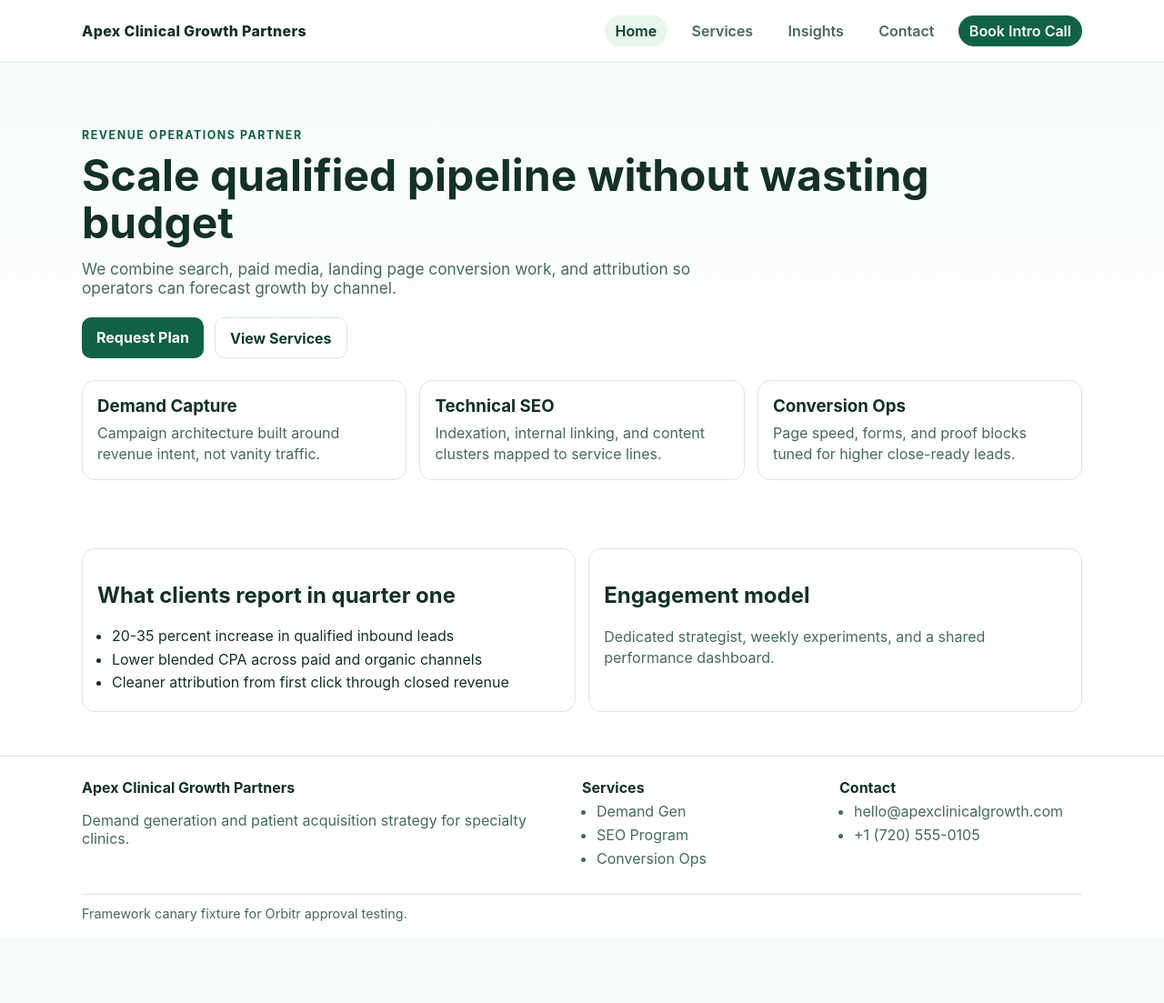
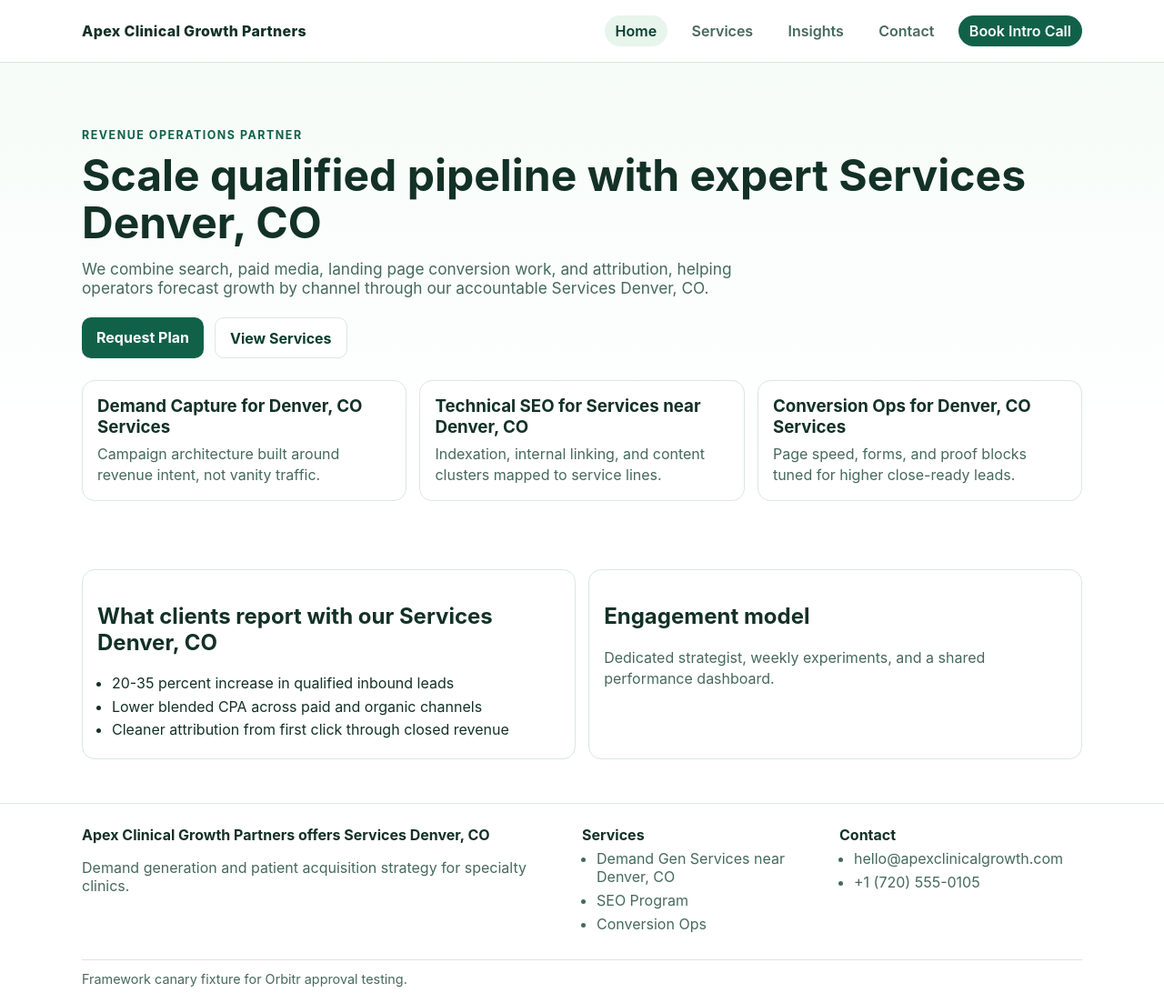
Before and after one commit to prjctlphbt/orbitr-canary-angular-20260228, a Jekyll site: the page index.html, which Jekyll copies as it is, in a window 1280 px wide and 1103 px high. Shown: the whole window at 91% size. Built offline with Jekyll 4.4.1, drawn with Linux system fonts in a browser that asks for light colours.

Commit message:
Refresh and update content: index.html

```diff
--- a/index.html
+++ b/index.html
@@ -1,57 +1,47 @@
-<!doctype html>
+<!DOCTYPE html>
+
 <html lang="en">
 <head>
-    <meta charset="UTF-8" />
-    <meta name="viewport" content="width=device-width, initial-scale=1.0" />
-    <meta name="description" content="Apex Clinical Growth Partners helps local service operators scale qualified pipeline with accountable digital marketing." />
-    <title>Apex Clinical Growth Partners | Growth Marketing</title>
-    <link rel="canonical" href="https://orbitr-canary-angular-20260228.pages.dev/">
-    <link rel="stylesheet" href="/assets/styles.css" />
-<script type="application/ld+json">
-{
-  "@context": "https://schema.org",
-  "@type": "AutoRepair",
-  "name": "Orbitr Canary Angular 20260228",
-  "url": "https://orbitr-canary-angular-20260228.pages.dev",
-  "telephone": "(720) 555-0105"
-}
-</script>
-</head>
+<meta charset="utf-8"/>
+<meta content="width=device-width, initial-scale=1.0" name="viewport"/>
+<meta content="Apex Clinical Growth Partners offers expert digital marketing Services Denver, CO, helping local operators scale qualified pipeline." name="description"/>
+<title>Apex Clinical Growth Partners | Growth Marketing Services Denver, CO</title>
+<link href="https://orbitr-canary-angular-20260228.pages.dev/" rel="canonical"/>
+<link href="/assets/styles.css" rel="stylesheet">
+</link></head>
 <body>
-
-<app-root ng-version="17.3.0" data-framework="angular">
+<app-root data-framework="angular" ng-version="17.3.0">
 <header>
 <div class="container navbar">
 <a class="brand" href="/">Apex Clinical Growth Partners</a>
-        <button class="nav-toggle" type="button" data-nav-toggle aria-label="Open menu">Menu</button>
-        <nav class="nav-links" data-nav-links data-open="false" aria-label="Primary">
-          <a href="/" aria-current="page">Home</a>
-          <a href="/services/" >Services</a>
-          <a href="/blog/insights/" >Insights</a>
-          <a href="/contact/" >Contact</a>
+<button aria-label="Open menu" class="nav-toggle" data-nav-toggle="" type="button">Menu</button>
+<nav aria-label="Primary" class="nav-links" data-nav-links="" data-open="false">
+<a aria-current="page" href="/">Home</a>
+<a href="/services/">Services</a>
+<a href="/blog/insights/">Insights</a>
+<a href="/contact/">Contact</a>
 <a class="cta" href="/contact/">Book Intro Call</a>
 </nav>
 </div>
 </header>
 <main class="container">
-
 <section class="hero">
 <span class="kicker">Revenue Operations Partner</span>
-        <h1>Scale qualified pipeline without wasting budget</h1>
-        <p class="subhead">We combine search, paid media, landing page conversion work, and attribution so operators can forecast growth by channel.</p>
+<h1>Scale qualified pipeline with expert Services Denver, CO</h1>
+<p class="subhead">We combine search, paid media, landing page conversion work, and attribution, helping operators forecast growth by channel through our accountable Services Denver, CO.</p>
 <div class="actions">
 <a class="btn primary" href="/contact/">Request Plan</a>
 <a class="btn ghost" href="/services/">View Services</a>
 </div>
 <div class="grid">
-          <article class="card"><h3>Demand Capture</h3><p>Campaign architecture built around revenue intent, not vanity traffic.</p></article>
-          <article class="card"><h3>Technical SEO</h3><p>Indexation, internal linking, and content clusters mapped to service lines.</p></article>
-          <article class="card"><h3>Conversion Ops</h3><p>Page speed, forms, and proof blocks tuned for higher close-ready leads.</p></article>
+<article class="card"><h3>Demand Capture for Denver, CO Services</h3><p>Campaign architecture built around revenue intent, not vanity traffic.</p></article>
+<article class="card"><h3>Technical SEO for Services near Denver, CO</h3><p>Indexation, internal linking, and content clusters mapped to service lines.</p></article>
+<article class="card"><h3>Conversion Ops for Denver, CO Services</h3><p>Page speed, forms, and proof blocks tuned for higher close-ready leads.</p></article>
 </div>
 </section>
 <section class="section">
 <article class="card">
-          <h2>What clients report in quarter one</h2>
+<h2>What clients report with our Services Denver, CO</h2>
 <ul>
 <li>20-35 percent increase in qualified inbound leads</li>
 <li>Lower blended CPA across paid and organic channels</li>
@@ -67,13 +57,13 @@
 <footer>
 <div class="container footer-grid">
 <div>
-          <strong>Apex Clinical Growth Partners</strong>
+<strong>Apex Clinical Growth Partners offers Services Denver, CO</strong>
 <p>Demand generation and patient acquisition strategy for specialty clinics.</p>
 </div>
 <div>
 <strong>Services</strong>
 <ul>
-            <li><a href="/services/">Demand Gen</a></li>
+<li><a href="/services/">Demand Gen Services near Denver, CO</a></li>
 <li><a href="/services/">SEO Program</a></li>
 <li><a href="/services/">Conversion Ops</a></li>
 </ul>
@@ -89,6 +79,5 @@
 <div class="container small-note">Framework canary fixture for Orbitr approval testing.</div>
 </footer>
 </app-root>
-    <script src="/assets/site.js"></script>
 </body>
 </html>
```
Lines whose indentation alone changed are shown as unchanged.
